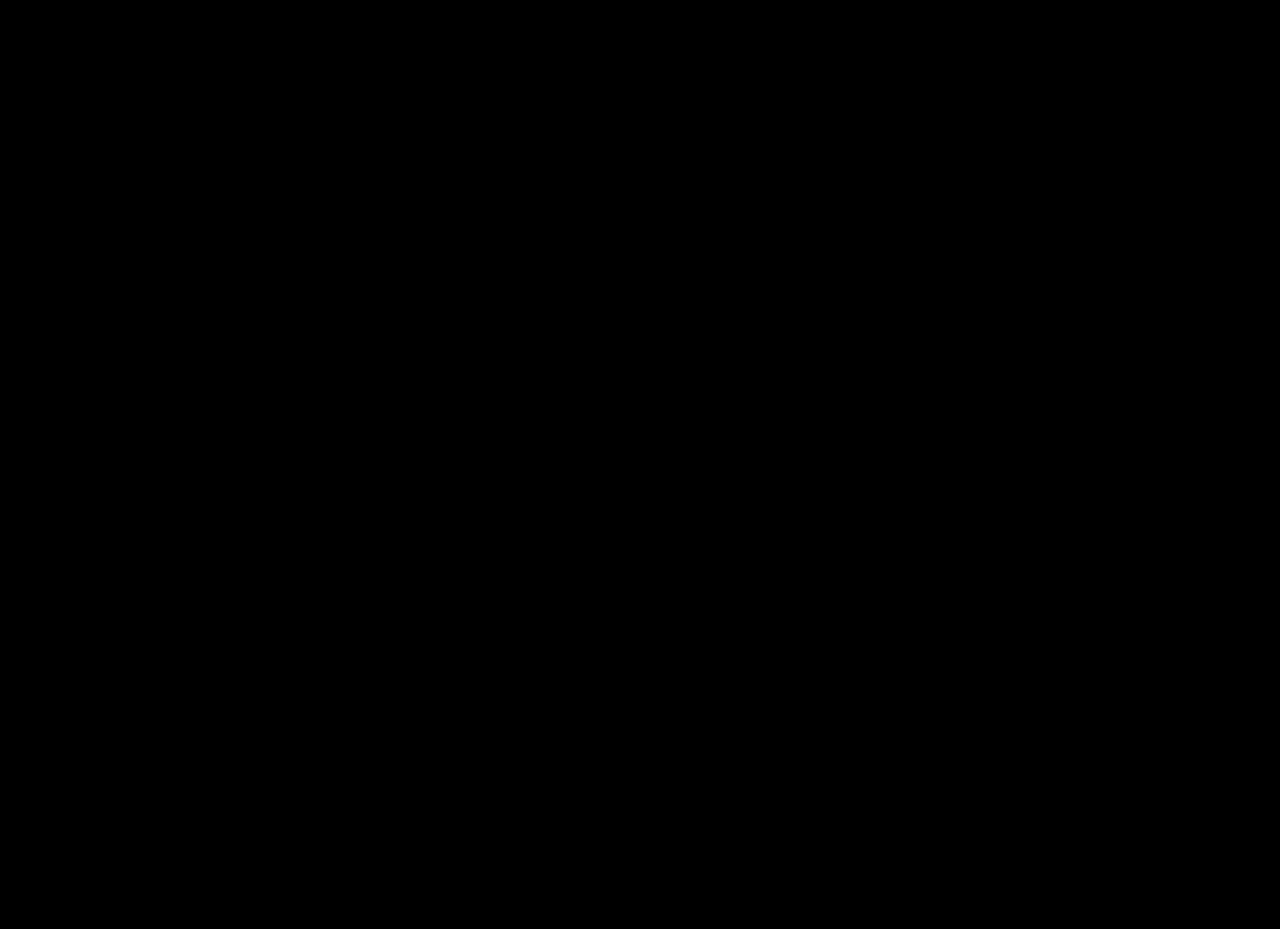
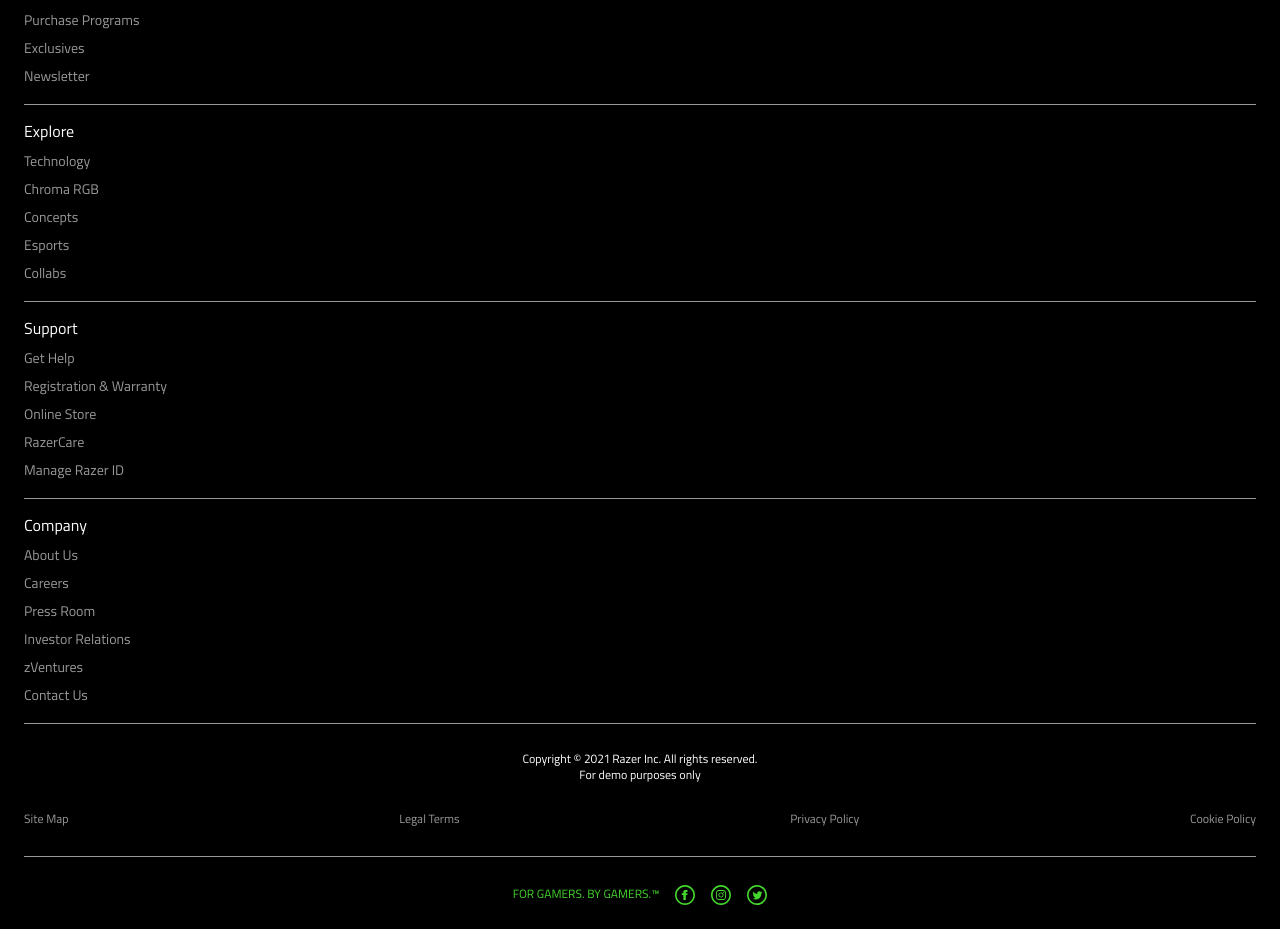
Before and after one commit to preschian/demo-nextjs-razer-com, a Next.js app: page / in a window 1280 px wide. Shown: the part 5860-6789 px from the top of the page. Before the commit the page ends 5784 px from the top, so only its background shows below. Built offline with nearby package versions, Linux system fonts and the light colour scheme.

Commit message:
add footer

```diff
--- a/components/Footer.tsx
+++ b/components/Footer.tsx
@@ -1,3 +1,220 @@
+const menus = [
+  {
+    title: 'Shop',
+    submenus: [
+      {
+        text: 'RazerStores',
+        href: 'https://www.razer.com/razerstores',
+      },
+      {
+        text: 'Store Locator',
+        href: 'https://www.razer.com/store-finder',
+      },
+      {
+        text: 'Purchase Programs',
+        href: 'https://www.razer.com/store/programs',
+      },
+      {
+        text: 'Exclusives',
+        href: 'https://www.razer.com/exclusives',
+      },
+      {
+        text: 'Newsletter',
+        href: 'https://www.razer.com/newsletter',
+      },
+    ],
+  },
+  {
+    title: 'Explore',
+    submenus: [
+      {
+        text: 'Technology',
+        href: 'https://www.razer.com/technology',
+      },
+      {
+        text: 'Chroma RGB',
+        href: 'https://www.razer.com/chroma',
+      },
+      {
+        text: 'Concepts',
+        href: 'https://www.razer.com/concepts',
+      },
+      {
+        text: 'Esports',
+        href: 'https://www.razer.com/esports',
+      },
+      {
+        text: 'Collabs',
+        href: 'https://www.razer.com/lifestyle/collabs',
+      },
+    ],
+  },
+  {
+    title: 'Support',
+    submenus: [
+      {
+        text: 'Get Help',
+        href: 'https://support.razer.com/',
+      },
+      {
+        text: 'Registration & Warranty',
+        href: 'https://www.razer.com/product-registration',
+      },
+      {
+        text: 'Online Store',
+        href: 'https://www.razer.com/razerstore-support',
+      },
+      {
+        text: 'RazerCare',
+        href: 'https://www.razer.com/razercare',
+      },
+      {
+        text: 'Manage Razer ID',
+        href: 'https://razerid.razer.com/',
+      },
+    ],
+  },
+  {
+    title: 'Company',
+    submenus: [
+      {
+        text: 'About Us',
+        href: 'https://www.razer.com/about-razer',
+      },
+      {
+        text: 'Careers',
+        href: 'https://careers.razer.com/',
+      },
+      {
+        text: 'Press Room',
+        href: 'https://press.razer.com/',
+      },
+      {
+        text: 'Investor Relations',
+        href: 'https://investor.razer.com/',
+      },
+      {
+        text: 'zVentures',
+        href: 'https://www.zvntrs.com/',
+      },
+      {
+        text: 'Contact Us',
+        href: 'https://www.razer.com/contact-us',
+      },
+    ],
+  },
+];
+const menusElement = menus.map((menu) => {
+  return (
+    <div key={menu.title} className="mb-4 pb-4 border-b border-black-lighter">
+      <p>{menu.title}</p>
+
+      {menu.submenus.map((submenu) => {
+        return (
+          <a
+            href={submenu.href}
+            key={submenu.href}
+            className="block text-black-lighter text-sm mt-2"
+            target="_blank"
+            rel="noreferrer"
+          >
+            {submenu.text}
+          </a>
+        );
+      })}
+    </div>
+  );
+});
+
+const otherMenus = [
+  {
+    text: 'Site Map',
+    href: 'https://www.razer.com/sitemap',
+  },
+  {
+    text: 'Legal Terms',
+    href: 'https://www.razer.com/legal',
+  },
+  {
+    text: 'Privacy Policy',
+    href: 'https://www.razer.com/legal/customer-privacy-policy',
+  },
+  {
+    text: 'Cookie Policy',
+    href: 'https://www.razer.com/legal/cookies',
+  },
+];
+const otherMenusElement = otherMenus.map((other) => {
+  return (
+    <a href={other.href} key={other.href} target="_blank" rel="noreferrer">
+      {other.text}
+    </a>
+  );
+});
+
 export default function footer() {
-  return <div>this is footer</div>;
+  return (
+    <div className="p-6">
+      {menusElement}
+      <p className="mt-7 text-center text-xs">
+        Copyright © 2021 Razer Inc. All rights reserved. <br />
+        For demo purposes only
+      </p>
+
+      <div className="text-xs mt-7 pb-7 text-black-lighter flex justify-between border-b border-black-lighter">
+        {otherMenusElement}
+      </div>
+
+      <div className="text-green mt-7 text-xs flex justify-center items-center gap-4">
+        <p>FOR GAMERS. BY GAMERS.™</p>
+        <div className="flex gap-4">
+          <a
+            href="https://www.facebook.com/razer"
+            target="_blank"
+            rel="noreferrer"
+          >
+            <svg
+              xmlns="http://www.w3.org/2000/svg"
+              width="20"
+              height="20"
+              viewBox="0 0 24 24"
+              fill="#44d62c"
+            >
+              <path d="M12 2c5.514 0 10 4.486 10 10s-4.486 10-10 10-10-4.486-10-10 4.486-10 10-10zm0-2c-6.627 0-12 5.373-12 12s5.373 12 12 12 12-5.373 12-12-5.373-12-12-12zm-2 10h-2v2h2v6h3v-6h1.82l.18-2h-2v-.833c0-.478.096-.667.558-.667h1.442v-2.5h-2.404c-1.798 0-2.596.792-2.596 2.308v1.692z" />
+            </svg>
+          </a>
+          <a
+            href="https://www.instagram.com/razer"
+            target="_blank"
+            rel="noreferrer"
+          >
+            <svg
+              xmlns="http://www.w3.org/2000/svg"
+              width="20"
+              height="20"
+              viewBox="0 0 24 24"
+              fill="#44d62c"
+            >
+              <path d="M12 2c5.514 0 10 4.486 10 10s-4.486 10-10 10-10-4.486-10-10 4.486-10 10-10zm0-2c-6.627 0-12 5.373-12 12s5.373 12 12 12 12-5.373 12-12-5.373-12-12-12zm0 7.082c1.602 0 1.792.006 2.425.035 1.627.074 2.385.845 2.46 2.459.028.633.034.822.034 2.424s-.006 1.792-.034 2.424c-.075 1.613-.832 2.386-2.46 2.46-.633.028-.822.035-2.425.035-1.602 0-1.792-.006-2.424-.035-1.63-.075-2.385-.849-2.46-2.46-.028-.632-.035-.822-.035-2.424s.007-1.792.035-2.424c.074-1.615.832-2.386 2.46-2.46.632-.029.822-.034 2.424-.034zm0-1.082c-1.63 0-1.833.007-2.474.037-2.18.1-3.39 1.309-3.49 3.489-.029.641-.036.845-.036 2.474 0 1.63.007 1.834.036 2.474.1 2.179 1.31 3.39 3.49 3.49.641.029.844.036 2.474.036 1.63 0 1.834-.007 2.475-.036 2.176-.1 3.391-1.309 3.489-3.49.029-.64.036-.844.036-2.474 0-1.629-.007-1.833-.036-2.474-.098-2.177-1.309-3.39-3.489-3.489-.641-.03-.845-.037-2.475-.037zm0 2.919c-1.701 0-3.081 1.379-3.081 3.081s1.38 3.081 3.081 3.081 3.081-1.379 3.081-3.081c0-1.701-1.38-3.081-3.081-3.081zm0 5.081c-1.105 0-2-.895-2-2 0-1.104.895-2 2-2 1.104 0 2.001.895 2.001 2s-.897 2-2.001 2zm3.202-5.922c-.397 0-.72.322-.72.72 0 .397.322.72.72.72.398 0 .721-.322.721-.72 0-.398-.322-.72-.721-.72z" />
+            </svg>
+          </a>
+          <a
+            href="https://www.twitter.com/Razer"
+            target="_blank"
+            rel="noreferrer"
+          >
+            <svg
+              xmlns="http://www.w3.org/2000/svg"
+              width="20"
+              height="20"
+              viewBox="0 0 24 24"
+              fill="#44d62c"
+            >
+              <path d="M12 2c5.514 0 10 4.486 10 10s-4.486 10-10 10-10-4.486-10-10 4.486-10 10-10zm0-2c-6.627 0-12 5.373-12 12s5.373 12 12 12 12-5.373 12-12-5.373-12-12-12zm6.5 8.778c-.441.196-.916.328-1.414.388.509-.305.898-.787 1.083-1.362-.476.282-1.003.487-1.564.597-.448-.479-1.089-.778-1.796-.778-1.59 0-2.758 1.483-2.399 3.023-2.045-.103-3.86-1.083-5.074-2.572-.645 1.106-.334 2.554.762 3.287-.403-.013-.782-.124-1.114-.308-.027 1.14.791 2.207 1.975 2.445-.346.094-.726.116-1.112.042.313.978 1.224 1.689 2.3 1.709-1.037.812-2.34 1.175-3.647 1.021 1.09.699 2.383 1.106 3.773 1.106 4.572 0 7.154-3.861 6.998-7.324.482-.346.899-.78 1.229-1.274z" />
+            </svg>
+          </a>
+        </div>
+      </div>
+    </div>
+  );
 }
--- a/tailwind.config.js
+++ b/tailwind.config.js
@@ -9,6 +9,7 @@
         },
         black: {
           light: '#222',
+          lighter: '#999',
         },
       },
     },
```
